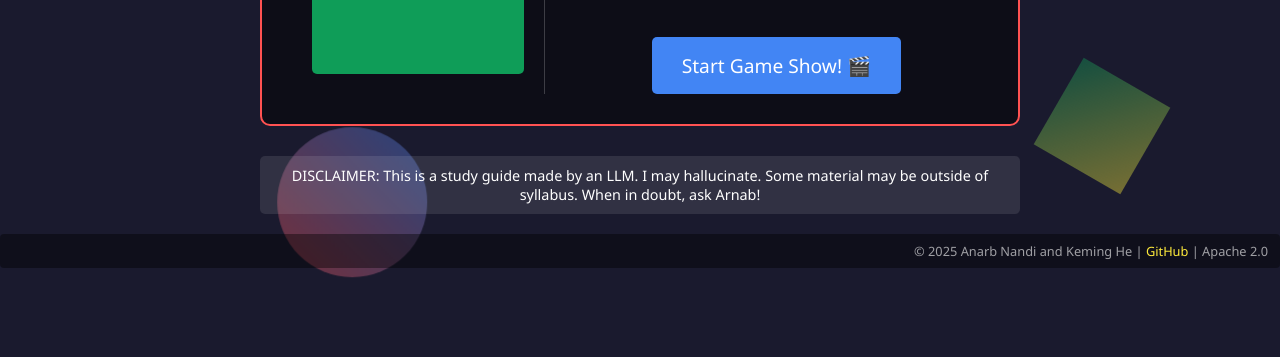
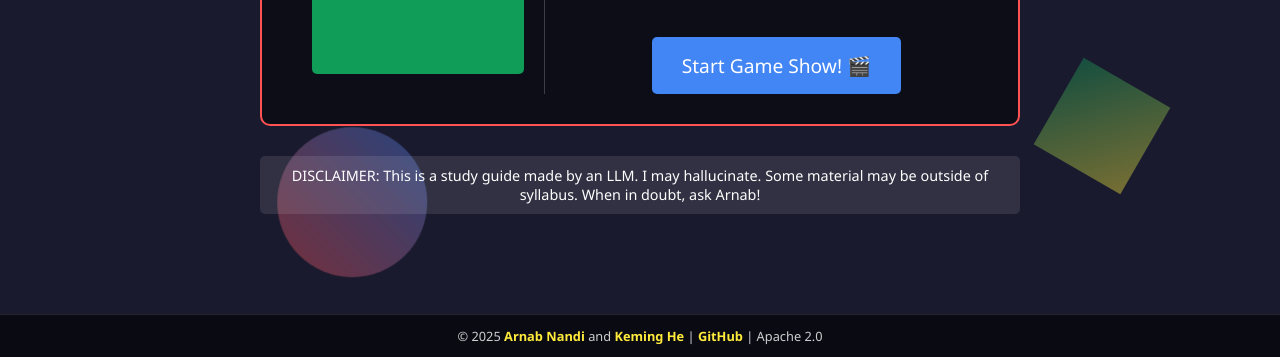
Before and after one commit to KemingHe/gameshow-study, a plain HTML site: page legacy/index.html in a window 1280 px wide. Shown: the part 464-821 px from the top of the page. Before the commit the page ends 800 px from the top, so only its background shows below. Drawn offline with Linux system fonts and the light colour scheme.

Commit message:
refactor(legacy/index.html): polished footer style

```diff
--- a/legacy/index.html
+++ b/legacy/index.html
@@ -64,12 +64,17 @@ Question,Option A,Option B,Option C,Option D,Correct Answer,Comment A,Comment B,
             background-color: #1a1a2e;
             color: var(--white);
             overflow-x: hidden;
+            display: flex;
+            flex-direction: column;
+            min-height: 100vh;
         }
 
         .container {
             max-width: 800px;
             margin: 0 auto;
             padding: 20px;
+            flex: 1;
+            margin-bottom: 20px;
         }
 
         .game-title {
@@ -300,6 +305,7 @@ Question,Option A,Option B,Option C,Option D,Correct Answer,Comment A,Comment B,
             padding: 10px;
             background-color: rgba(255, 255, 255, 0.1);
             border-radius: 5px;
+            margin-bottom: 20px;
         }
 
         /* Confetti Animation */
@@ -397,25 +403,26 @@ Question,Option A,Option B,Option C,Option D,Correct Answer,Comment A,Comment B,
 
         .footer {
             position: static;
-            bottom: 15px;
-            right: 15px;
             font-size: 0.8rem;
-            color: rgba(255, 255, 255, 0.6);
-            background-color: rgba(0, 0, 0, 0.4);
-            padding: 8px 12px;
-            border-radius: 4px;
+            color: rgba(255, 255, 255, 0.8);
+            background-color: rgba(0, 0, 0, 0.6);
+            padding: 12px;
             z-index: 10;
-            text-align: right;
+            text-align: center;
+            margin-top: 40px;
+            width: 100%;
+            border-top: 1px solid rgba(255, 255, 255, 0.1);
         }
 
         .footer a {
             color: var(--yellow);
             text-decoration: none;
-            transition: color 0.2s;
+            transition: color 0.2s, text-decoration 0.2s;
+            font-weight: bold;
         }
 
         .footer a:hover {
-            color: white;
+            color: var(--white);
             text-decoration: underline;
         }
 
@@ -572,6 +579,7 @@ Question,Option A,Option B,Option C,Option D,Correct Answer,Comment A,Comment B,
             <button class="restart-btn" id="restartBtn">Play Again! 🔄</button>
         </div>
 
+        <!-- Disclaimer section inside the container -->
         <div class="disclaimer">
             DISCLAIMER: This is a study guide made by an LLM. I may hallucinate. Some material may be outside of syllabus. When in doubt, ask Arnab!
         </div>
@@ -584,9 +592,9 @@ Question,Option A,Option B,Option C,Option D,Correct Answer,Comment A,Comment B,
     <div class="emoji-animation" id="happyEmoji">🎉</div>
     <div class="emoji-animation" id="sadEmoji">😢</div>
 
-    <!-- Footer -->
+    <!-- Footer - now outside the container -->
     <div class="footer">
-        &copy; 2025 Anarb Nandi and Keming He | <a href="https://github.com/KemingHe/gameshow-study" target="_blank">GitHub</a> | Apache 2.0
+        &copy; 2025 <a href="https://linkedin.com/in/arnabdotorg" target="_blank" rel="noopener noreferrer">Arnab Nandi</a> and <a href="https://linkedin.com/in/KemingHe" target="_blank" rel="noopener noreferrer">Keming He</a> | <a href="https://github.com/KemingHe/gameshow-study" target="_blank" rel="noopener noreferrer">GitHub</a> | Apache 2.0
     </div>
 
     <script>
```
